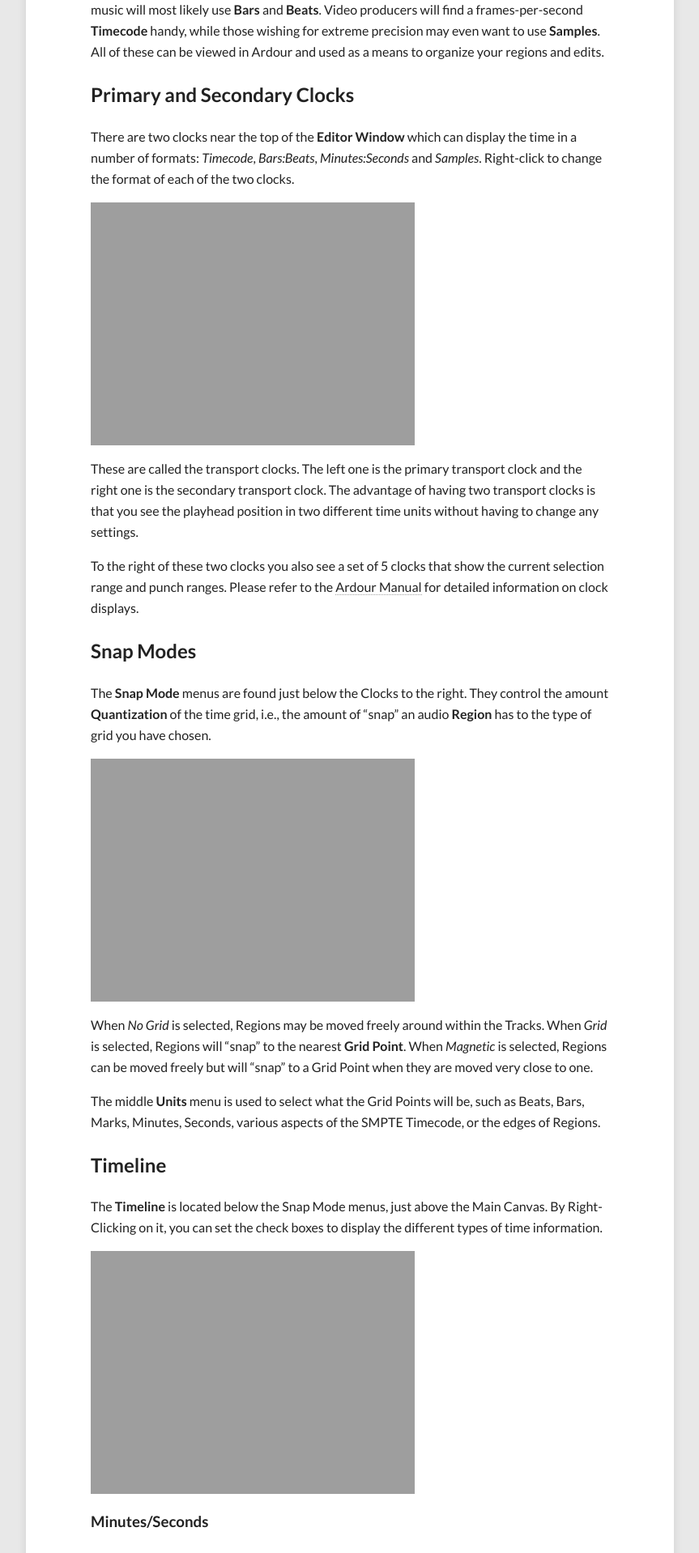
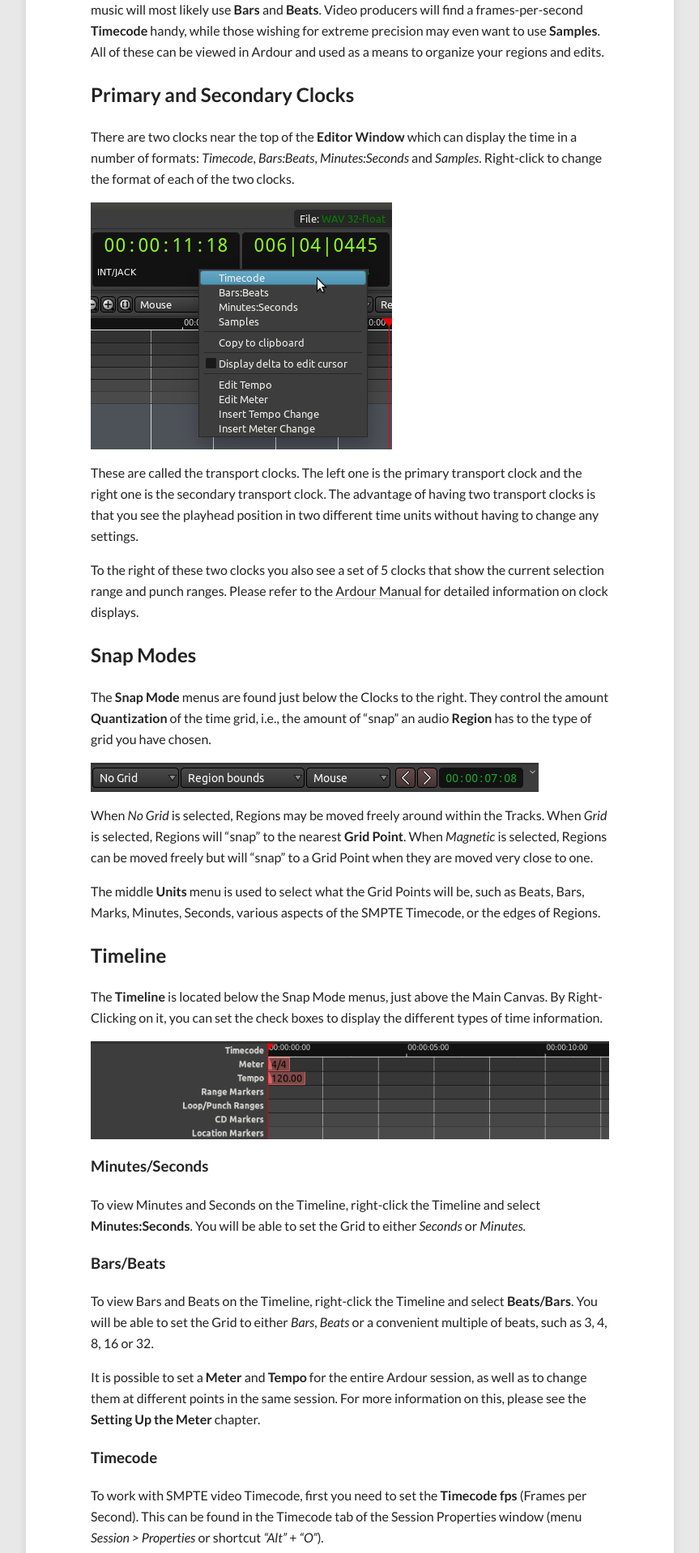
Before and after one commit to brunoruviaro/ardour4-tutorial, a Jekyll site: the page built from _posts/2014-09-25-setting-up-the-timeline.md, in a window 1280 px wide. Shown: the part 651-2569 px from the top of the page at 81% size, without its empty margins (208-1071 px from the left). Built offline with Jekyll 4.4.1, drawn with Linux system fonts in a browser that asks for light colours; nearby versions of some CDN libraries.

Commit message:
Update setting-up-timeline txt png

```diff
--- a/_posts/2014-09-25-setting-up-the-timeline.md
+++ b/_posts/2014-09-25-setting-up-the-timeline.md
@@ -29,7 +29,7 @@
 *Minutes:Seconds* and *Samples*. Right-click to change the format of
 each of the two clocks.
 
-![Clock Units]({{ site.url }}/images/Ardour3_Clock_Units.png)
+![Clock Units]({{ site.url }}/images/Ardour4_Clock_Units.png)
 
 These are called the transport clocks. The left one is the primary
 transport clock and the right one is the secondary transport clock. The
@@ -50,7 +50,7 @@
 amount of "snap" an audio **Region** has to the type of grid you have
 chosen.
 
-![Snap]({{ site.url }}/images/Ardour3_Snap_Options.png)
+![Snap]({{ site.url }}/images/Ardour4_Snap_Options_and_Nudge_Controls.png)
 
 When *No Grid* is selected, Regions may be moved freely around within
 the Tracks. When *Grid* is selected, Regions will "snap" to the nearest
@@ -68,7 +68,7 @@
 Main Canvas. By Right-Clicking on it, you can set the check boxes to
 display the different types of time information.
 
-![Timeline]({{ site.url }}/images/Ardour3_Overview_Rulers.png)
+![Timeline]({{ site.url }}/images/Ardour4_Overview_Rulers.png)
 
 ### Minutes/Seconds
 
@@ -95,7 +95,7 @@
 Session Properties window (menu *Session > Properties* or shortcut
 *"Alt"* + *"O"*)*.*
 
-![Timecode]({{ site.url }}/images/Ardour3_Timecode.png)
+![Timecode]({{ site.url }}/images/Ardour4_Timecode.png)
 
 Once you have done that, make sure you make the Timecode ruler visible
 by right-clicking in the Timeline and checking the *Timecode* box. You
```
Also changed, not shown: images/Ardour4_Clock_Units.png (added), images/Ardour4_Timecode.png (added).
